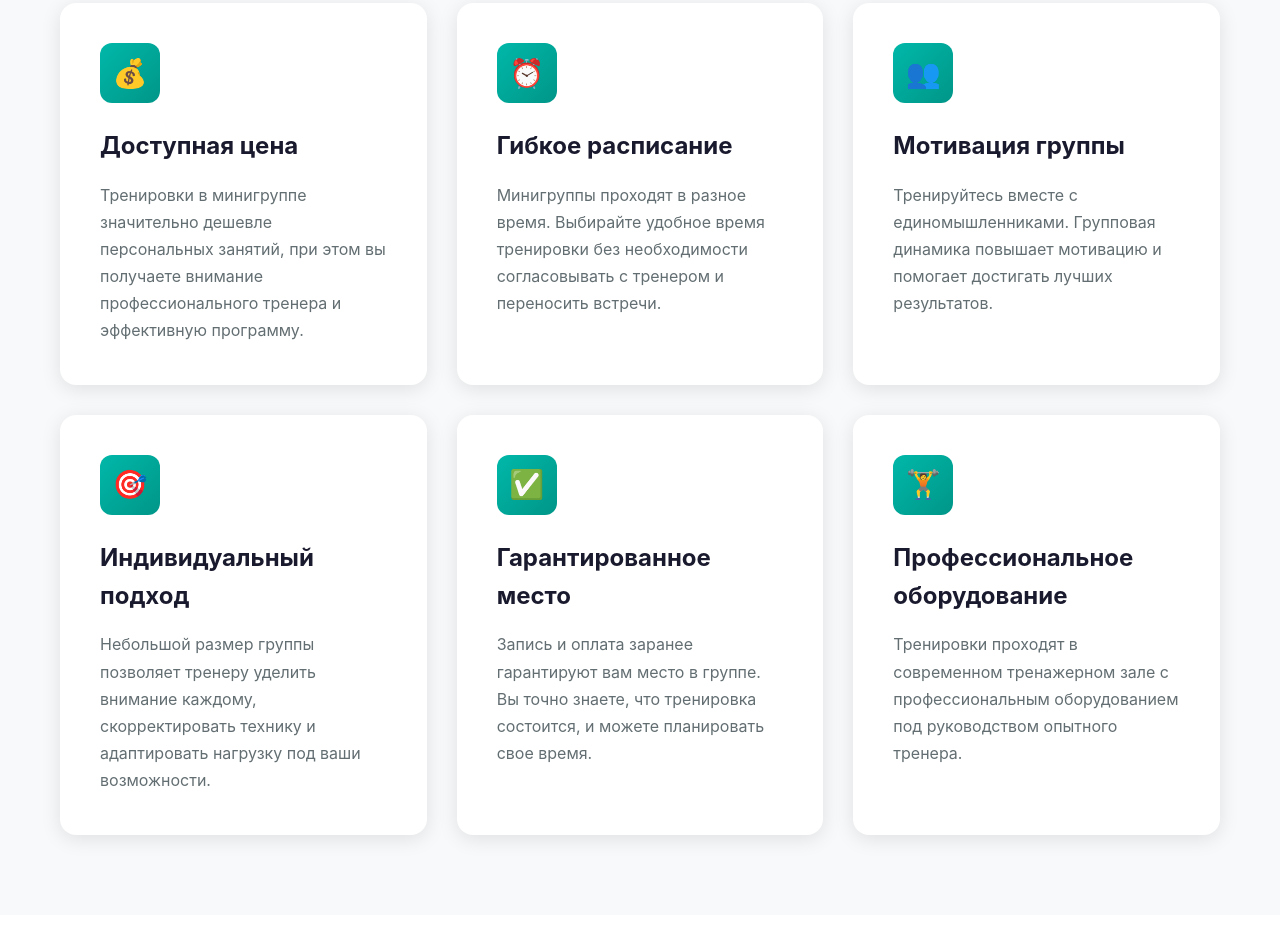
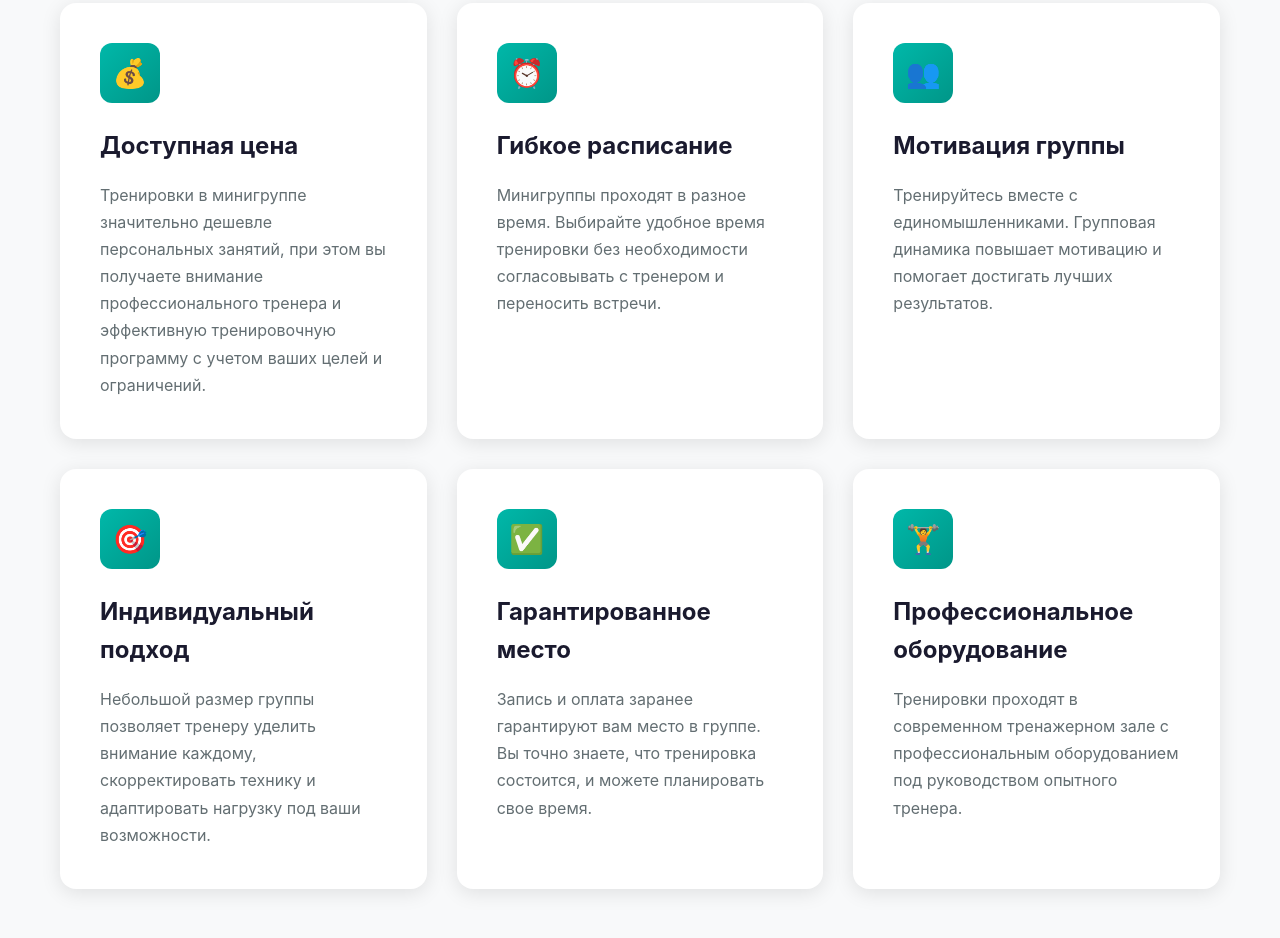
Before and after one commit to VyacheslavSt/cursor1, a plain HTML site: page index.html in a window 1280 px wide. Shown: the part 1042-1980 px from the top of the page. Drawn offline with Linux system fonts and the light colour scheme.

Commit message:
Обновлен текст о доступной цене: добавлена информация о программе с учетом целей и ограничений

```diff
--- a/index.html
+++ b/index.html
@@ -833,7 +833,7 @@
             <h3>Доступная цена</h3>
             <p>
               Тренировки в минигруппе значительно дешевле персональных занятий,
-              при этом вы получаете внимание профессионального тренера и эффективную программу.
+              при этом вы получаете внимание профессионального тренера и эффективную тренировочную программу с учетом ваших целей и ограничений.
             </p>
           </div>
 
```
